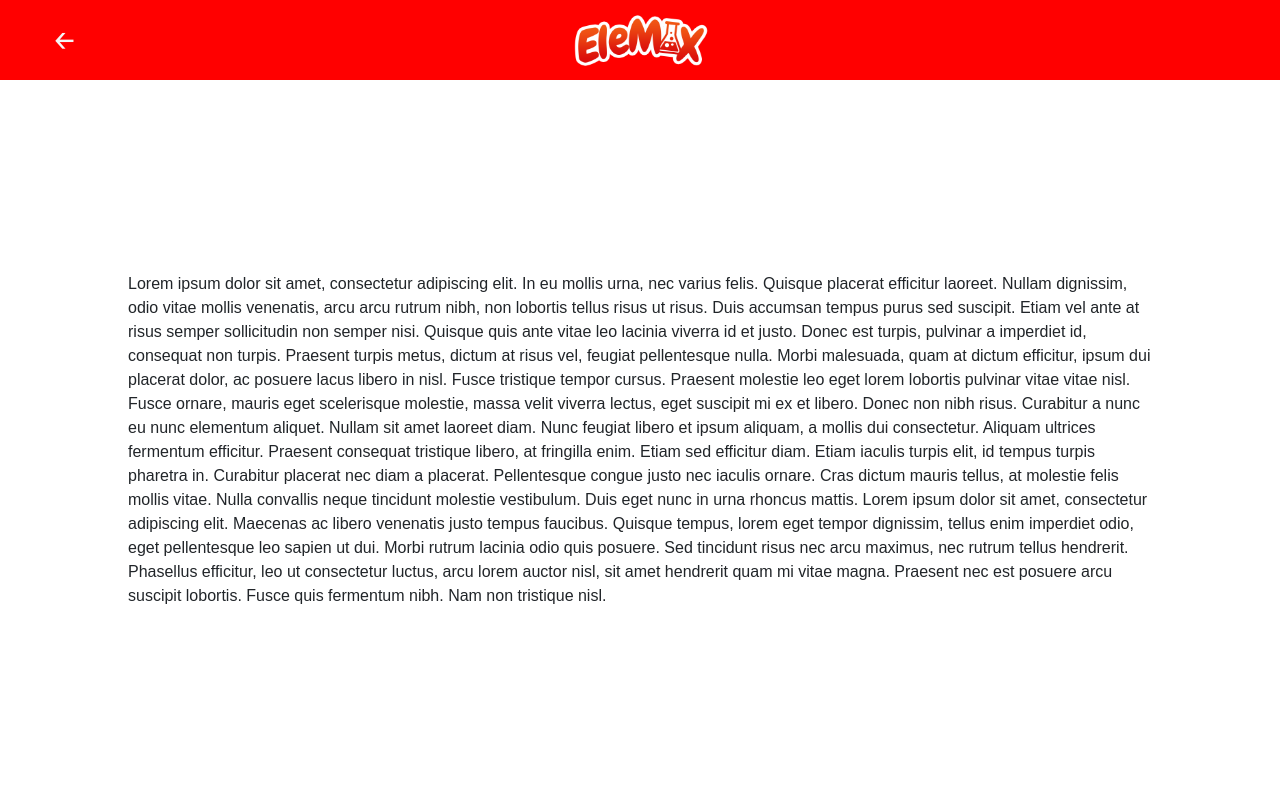
After one commit to tapsivanneil/EleMix, a PHP site: page /about.php in a window 1280 px wide. The commit adds this page. Run offline with PHP 8.4, Linux system fonts and the light colour scheme; some libraries are stand-ins or nearby versions.

Commit message:
about page set up

```diff
--- /dev/null
+++ b/about.php
@@ -0,0 +1,35 @@
+
+<!DOCTYPE html>
+<html lang="en">
+<head>
+    <meta charset="UTF-8">
+    <meta name="viewport" content="width=device-width, initial-scale=1.0">
+    <link rel="stylesheet" href="node_modules/bootstrap/dist/css/bootstrap.min.css">
+    <link rel="stylesheet" href="home.css">
+    <link rel="icon" sizes="180x180" href="assets/favicon/favicon.ico">
+    <link rel="manifest" href="assets/favicon/site.webmanifest">
+    <script src="node_modules/bootstrap/dist/js/bootstrap.min.js"></script>
+    <script src="node_modules/@popperjs/core/dist/umd/popper.js"></script>
+    <script src="node_modules/jquery/dist/jquery.min.js"></script>
+    <script src="js/script.js"> </script>
+    <title>EleMix</title>
+</head>
+<body class="p-0 m-0 position-relative d-flex flex-column ">
+    <section class="fixed-top position-relative">
+        <!-- <span class="position-absolute translate-middle-x">&#8592;</span>       -->
+        <a class="position-absolute translate-middle-x" id="back_button" href="index.php" style="text-decoration:none;">🡠</a>
+        <img src="assets/image/elemix logo.png" alt="">
+    </section>
+
+
+    <div class=" preface d-flex justify-content-center align-items-center" style="Margin: 10%; Font-family: Arial; ">
+    Lorem ipsum dolor sit amet, consectetur adipiscing elit. In eu mollis urna, nec varius felis. Quisque placerat efficitur laoreet. Nullam dignissim, odio vitae mollis venenatis, arcu arcu rutrum nibh, non lobortis tellus risus ut risus. Duis accumsan tempus purus sed suscipit. Etiam vel ante at risus semper sollicitudin non semper nisi. Quisque quis ante vitae leo lacinia viverra id et justo. Donec est turpis, pulvinar a imperdiet id, consequat non turpis. Praesent turpis metus, dictum at risus vel, feugiat pellentesque nulla.
+
+Morbi malesuada, quam at dictum efficitur, ipsum dui placerat dolor, ac posuere lacus libero in nisl. Fusce tristique tempor cursus. Praesent molestie leo eget lorem lobortis pulvinar vitae vitae nisl. Fusce ornare, mauris eget scelerisque molestie, massa velit viverra lectus, eget suscipit mi ex et libero. Donec non nibh risus. Curabitur a nunc eu nunc elementum aliquet. Nullam sit amet laoreet diam. Nunc feugiat libero et ipsum aliquam, a mollis dui consectetur. Aliquam ultrices fermentum efficitur. Praesent consequat tristique libero, at fringilla enim. Etiam sed efficitur diam. Etiam iaculis turpis elit, id tempus turpis pharetra in. Curabitur placerat nec diam a placerat.
+
+Pellentesque congue justo nec iaculis ornare. Cras dictum mauris tellus, at molestie felis mollis vitae. Nulla convallis neque tincidunt molestie vestibulum. Duis eget nunc in urna rhoncus mattis. Lorem ipsum dolor sit amet, consectetur adipiscing elit. Maecenas ac libero venenatis justo tempus faucibus. Quisque tempus, lorem eget tempor dignissim, tellus enim imperdiet odio, eget pellentesque leo sapien ut dui. Morbi rutrum lacinia odio quis posuere. Sed tincidunt risus nec arcu maximus, nec rutrum tellus hendrerit. Phasellus efficitur, leo ut consectetur luctus, arcu lorem auctor nisl, sit amet hendrerit quam mi vitae magna. Praesent nec est posuere arcu suscipit lobortis. Fusce quis fermentum nibh. Nam non tristique nisl.
+    </div>
+
+
+</body>
+</html>
--- a/index.php
+++ b/index.php
@@ -15,7 +15,7 @@
     <img src="assets/image/elemix logo-crp.png" alt="">
     <div class="buttons">
         <button onclick="window.location.href='elemix.php'">START</button>
-        <button onclick="window.location.href='#'">ABOUT</button>
+        <button onclick="window.location.href='about.php'">ABOUT</button>
     </div>
     <footer></footer>
 </body>
```
